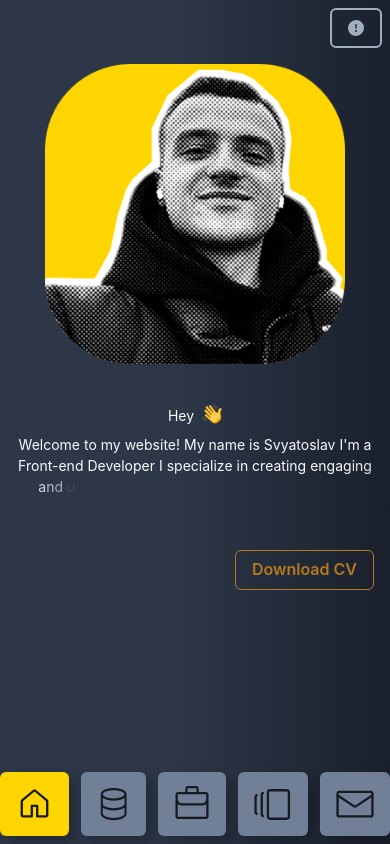
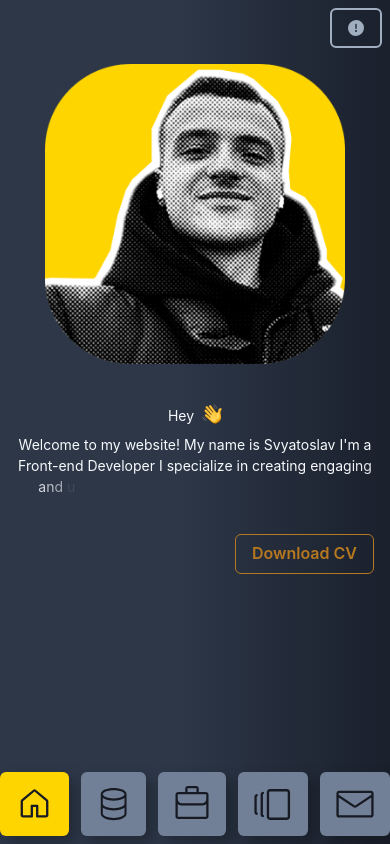
Before and after one commit to kitaiv/portfolio, a React (Create React App) app: page / in a window 390 px wide. Built offline with nearby package versions, Linux system fonts and the light colour scheme; no server answers.

Commit message:
style: button fixed on mobile

```diff
--- a/src/components/Home/HomeComponent.tsx
+++ b/src/components/Home/HomeComponent.tsx
@@ -136,7 +136,7 @@ const HomeComponent = () => {
                     })}
                 </Text>
                 <Link to={{ pathname: cv }} target="_blank" color="white">
-                    <Button colorScheme='yellow' variant='outline' mt="2rem" float={breakpoint === 'base' && 'sm' ? 'right' : 'left'}>
+                    <Button colorScheme='yellow' variant='outline' mt="1rem" float={breakpoint === 'base' && 'sm' ? 'right' : 'left'}>
                         Download CV
                     </Button>
                 </Link>
--- a/src/components/UI/Info.tsx
+++ b/src/components/UI/Info.tsx
@@ -1,5 +1,5 @@
 import React from 'react'
-import { Box, Popover, PopoverTrigger, Portal, PopoverContent, PopoverArrow, PopoverHeader, PopoverCloseButton, PopoverBody, Button, PopoverFooter, Link, Image, Text } from '@chakra-ui/react'
+import { Box, Popover, PopoverTrigger, Portal, PopoverContent, PopoverBody, Button, PopoverFooter, Link, Image, Text } from '@chakra-ui/react'
 import { WarningIcon } from '@chakra-ui/icons'
 import { useBreakpoint } from '@chakra-ui/react'
 import { footerData } from '../../data'
```
